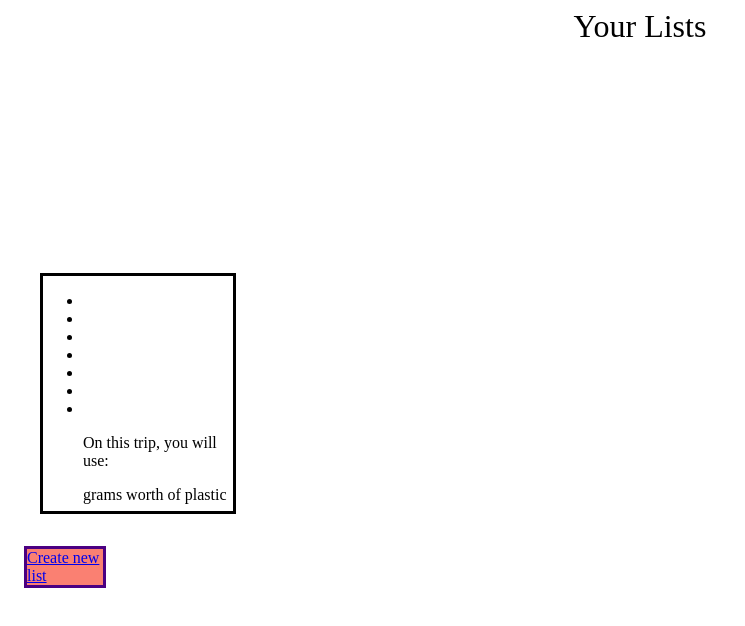
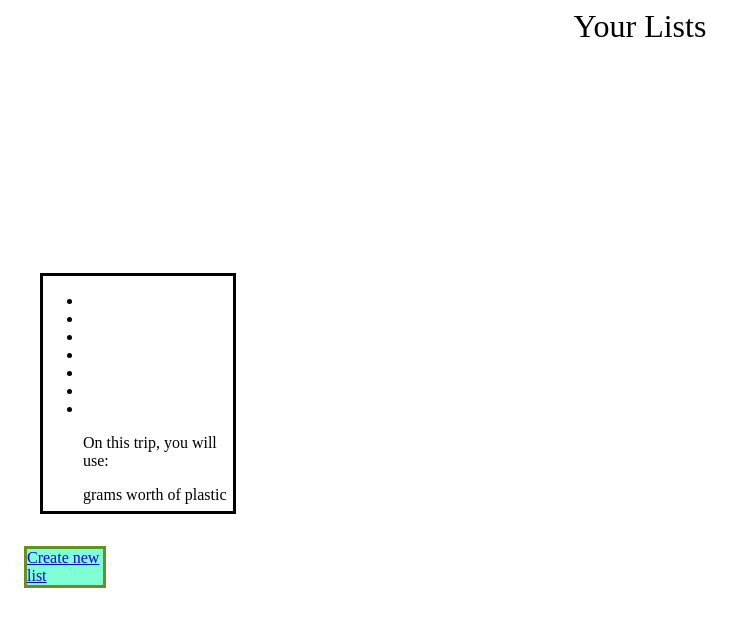
Before and after one commit to Digital-Skills-Youth-Academy/JujaJungle, a plain HTML site: page Grocery.html in a window 1280 px wide. Shown: the whole page, without its empty margins (0-745 px from the left). Drawn offline with Linux system fonts and the light colour scheme.

Commit message:
Prismarines a lovely color

```diff
--- a/Grocery.css
+++ b/Grocery.css
@@ -12,9 +12,9 @@
 .button {
     margin: 1em;
     border: solid;
-    border-color: indigo;
+    border-color: olivedrab;
     width: 6%;
-    background: salmon;
+    background: aquamarine;
     display: flex;
     flex-direction: column;
     justify-content: flex-end;
```
Also changed, not shown: list.html (+1 -1 lines).
